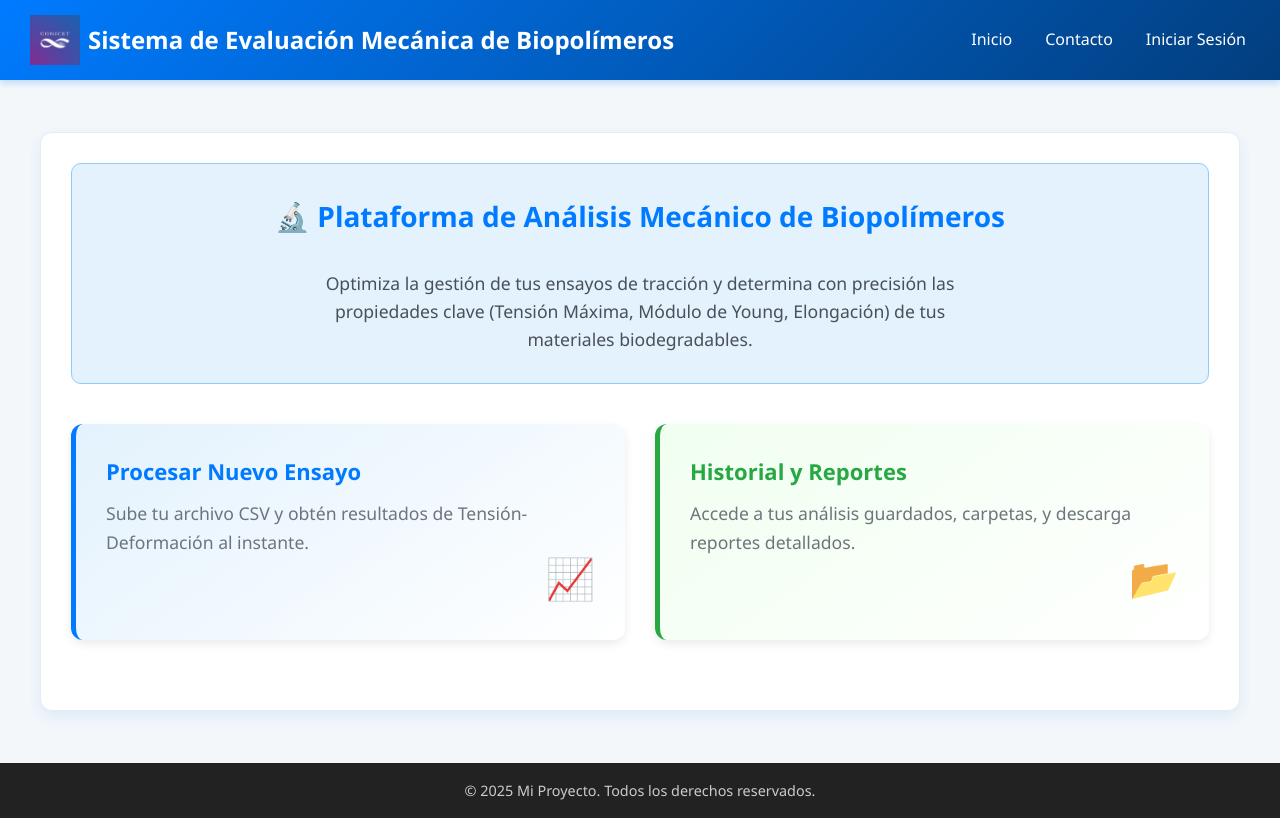
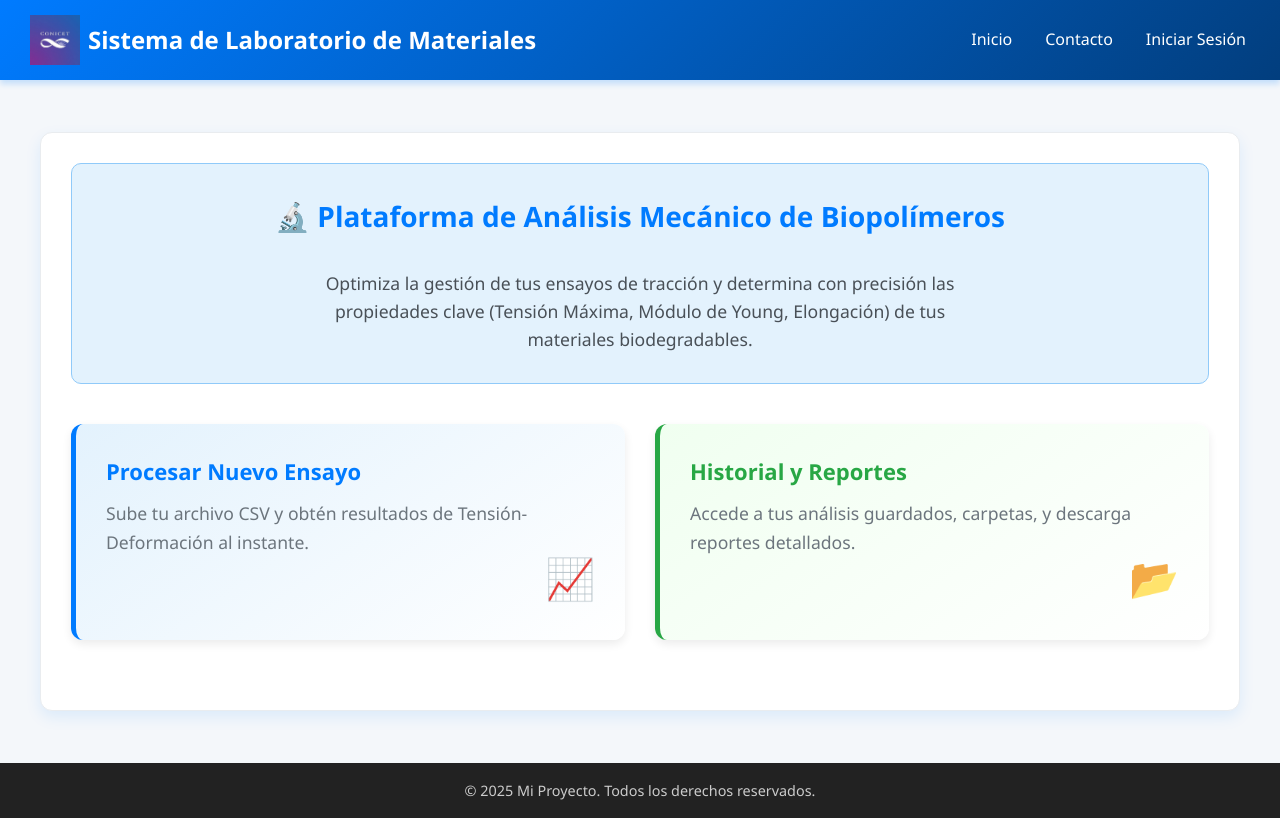
Before and after one commit to Juaniip/SEMINARIO-INTEGRADOR, a React (Vite) app in the folder FRONTEND/: page / in a window 1280 px wide. Built offline with nearby package versions, Linux system fonts and the light colour scheme.

Commit message:
Nuevo nombre

```diff
--- a/FRONTEND/index.html
+++ b/FRONTEND/index.html
@@ -4,7 +4,7 @@
     <meta charset="UTF-8" />
     <link rel="icon" type="image/jpeg" href="/img/logo3.jpg"/>
     <meta name="viewport" content="width=device-width, initial-scale=1.0" />
-    <title>Laboratorio de Biopolímeros </title>
+    <title>LOMCEM </title>
   </head>
   <body>
     <div id="root"></div>
--- a/FRONTEND/src/components/Navbar.jsx
+++ b/FRONTEND/src/components/Navbar.jsx
@@ -19,7 +19,7 @@ const Navbar = ({ isAuthenticated, onLogout, usuario, usuarioData }) => {
         <div className="navbar-brand">
           <Link to="/">
             <img src="/img/logo3.JPG" alt="Logo" className="navbar-logo" />
-            Sistema de Evaluación Mecánica de Biopolímeros
+              Sistema de Laboratorio de Materiales
           </Link>
         </div>
 
```
Also changed, not shown: 1 other file (tests, documents, lock files or other folders).
